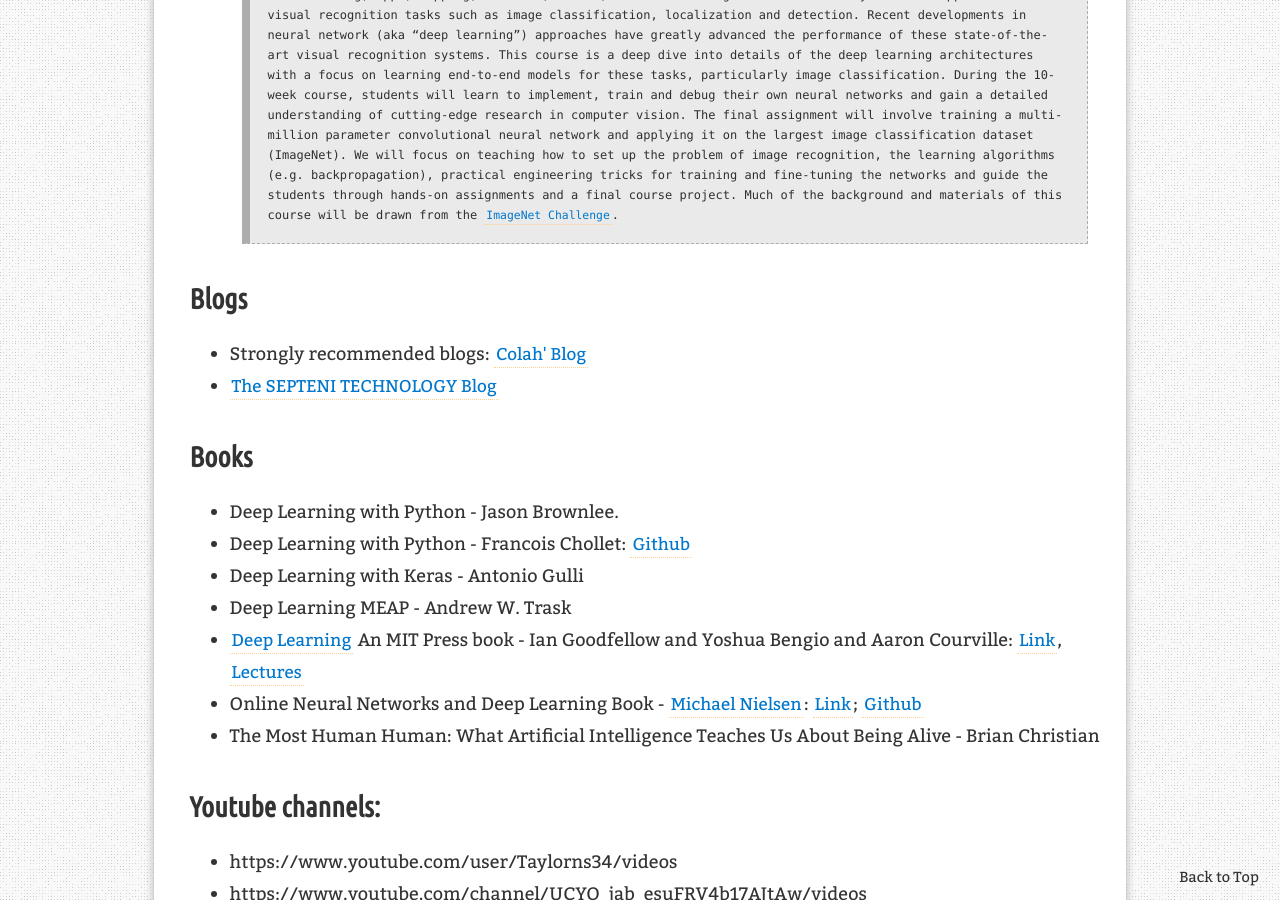
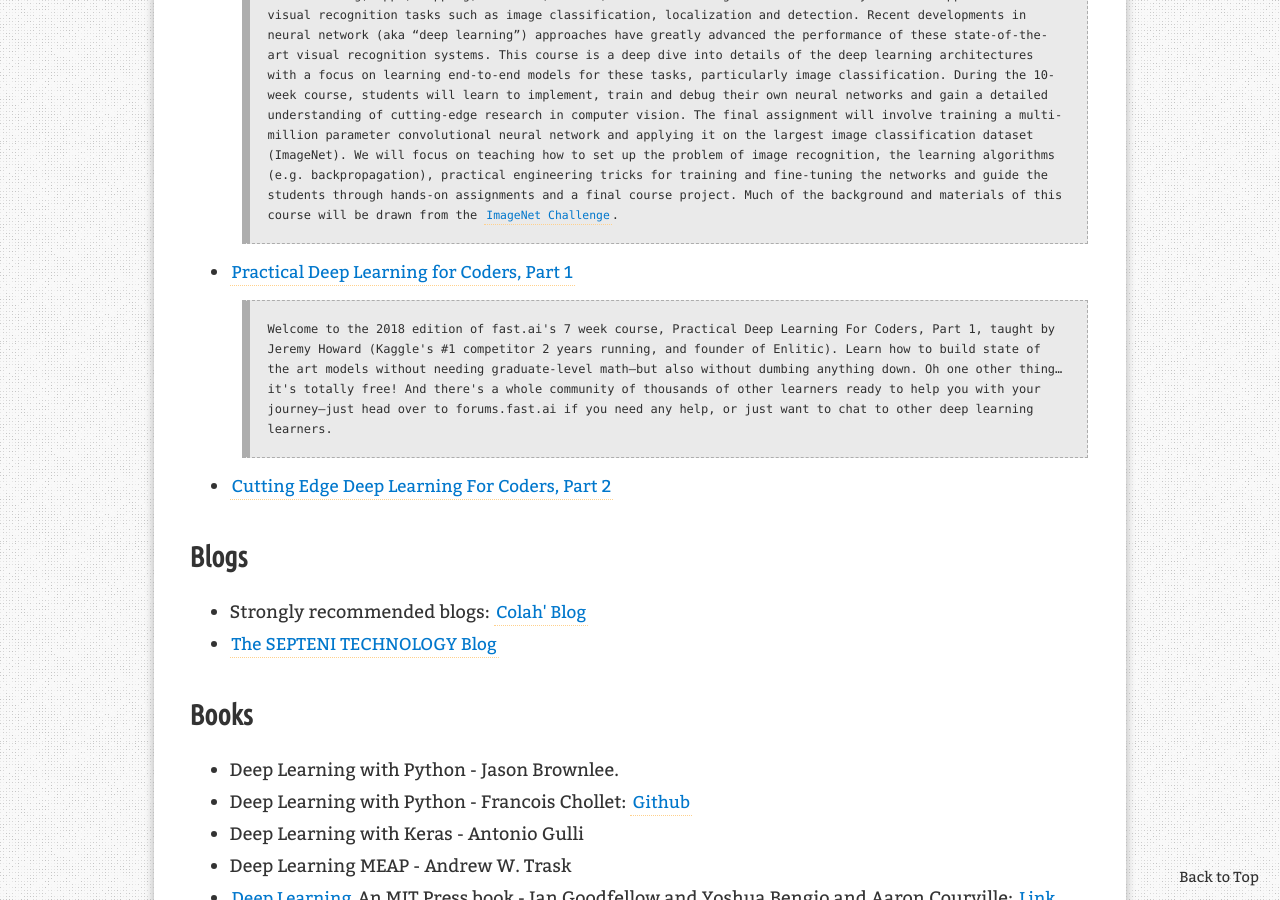
Before and after one commit to phamcong/hungerdata, a Jekyll site: the page built from resources/_posts/2018-06-14-ressources.md, in a window 1280 px wide and 900 px high, scrolled down 857 px. Built offline with Jekyll 4.4.1, drawn with Linux system fonts in a browser that asks for light colours; comment, search, counter and statistics services are not loaded.

Commit message:
update repos

```diff
--- a/resources/_posts/2018-06-14-ressources.md
+++ b/resources/_posts/2018-06-14-ressources.md
@@ -15,9 +15,14 @@
 
 ## Moocs
 
-* CS231n Standford - Convolutional Neural Networks for Visual Recognition: [Github.io](http://cs231n.github.io), [Standford website](http://vision.stanford.edu/teaching/cs231n/), [syllabus](http://cs231n.stanford.edu/syllabus.html)
++ CS231n Standford - Convolutional Neural Networks for Visual Recognition: [Github.io](http://cs231n.github.io), [Standford website](http://vision.stanford.edu/teaching/cs231n/), [syllabus](http://cs231n.stanford.edu/syllabus.html)
 
   > DESCRIPTION: Computer Vision has become ubiquitous in our society, with applications in search, image understanding, apps, mapping, medicine, drones, and self-driving cars. Core to many of these applications are visual recognition tasks such as image classification, localization and detection. Recent developments in neural network (aka “deep learning”) approaches have greatly advanced the performance of these state-of-the-art visual recognition systems. This course is a deep dive into details of the deep learning architectures with a focus on learning end-to-end models for these tasks, particularly image classification. During the 10-week course, students will learn to implement, train and debug their own neural networks and gain a detailed understanding of cutting-edge research in computer vision. The final assignment will involve training a multi-million parameter convolutional neural network and applying it on the largest image classification dataset (ImageNet). We will focus on teaching how to set up the problem of image recognition, the learning algorithms (e.g. backpropagation), practical engineering tricks for training and fine-tuning the networks and guide the students through hands-on assignments and a final course project. Much of the background and materials of this course will be drawn from the [ImageNet Challenge](http://image-net.org/index).
+
++ [Practical Deep Learning for Coders, Part 1](http://course.fast.ai)
+  > Welcome to the 2018 edition of fast.ai's 7 week course, Practical Deep Learning For Coders, Part 1, taught by Jeremy Howard (Kaggle's #1 competitor 2 years running, and founder of Enlitic). Learn how to build state of the art models without needing graduate-level math—but also without dumbing anything down. Oh one other thing... it's totally free! And there's a whole community of thousands of other learners ready to help you with your journey—just head over to forums.fast.ai if you need any help, or just want to chat to other deep learning learners.
+
++ [Cutting Edge Deep Learning For Coders, Part 2](http://course.fast.ai/part2.html)
 
 ## Blogs
 + Strongly recommended blogs: [Colah' Blog](http://colah.github.io/)
```
